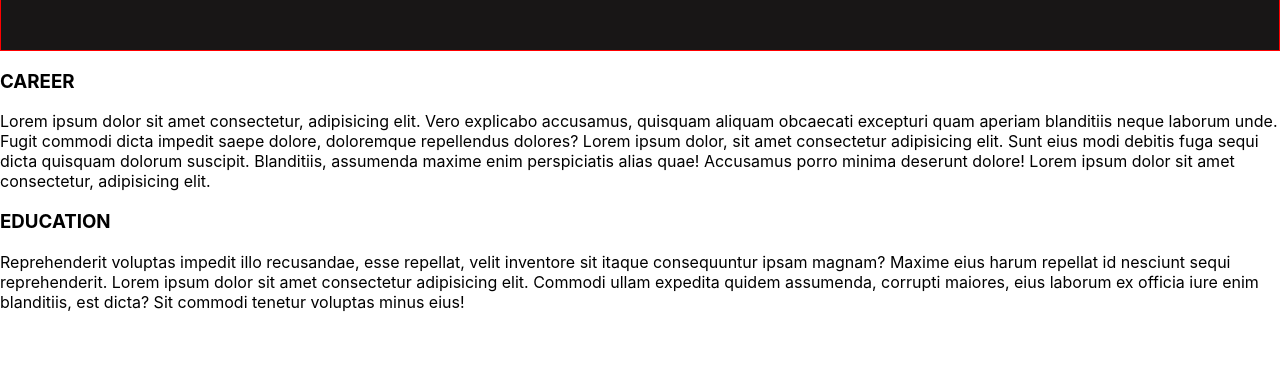
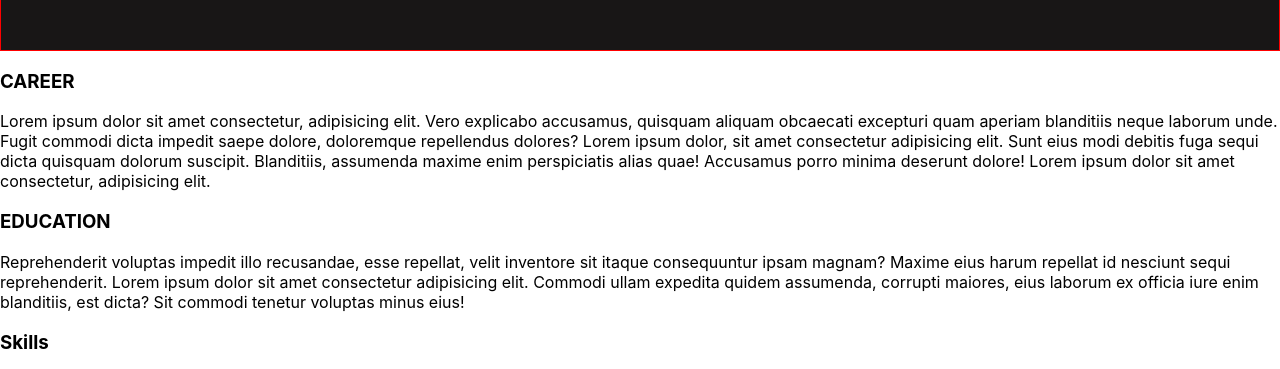
Before and after one commit to Muelji/myportfoliowebsite, a React (Create React App) app: page / in a window 1280 px wide. Shown: the part 1551-1920 px from the top of the page. Before the commit the page ends 1863 px from the top, so only its background shows below. Built offline with nearby package versions, Linux system fonts and the light colour scheme.

Commit message:
working on the career component

```diff
--- a/src/Components/Career.jsx
+++ b/src/Components/Career.jsx
@@ -4,7 +4,7 @@ import "./Career.css"
 function Career() {
   return (
    <div>
-
+      <div>
           <div>
             <h3 id="hcar">CAREER</h3>
               <div class="divcari"> Lorem ipsum dolor sit amet consectetur, adipisicing elit. Vero explicabo accusamus, quisquam aliquam obcaecati excepturi quam aperiam blanditiis neque laborum unde. Fugit commodi dicta impedit saepe dolore, doloremque repellendus dolores? Lorem ipsum dolor, sit amet consectetur adipisicing elit. Sunt eius modi debitis fuga sequi dicta quisquam dolorum suscipit. Blanditiis, assumenda maxime enim perspiciatis alias quae! Accusamus porro minima deserunt dolore! Lorem ipsum dolor sit amet consectetur, adipisicing elit.
@@ -15,11 +15,19 @@ function Career() {
             <div>
                <h3 id="hcar">EDUCATION</h3>
                <div class="divcari">
-               Reprehenderit voluptas impedit illo recusandae, esse repellat, velit inventore sit itaque consequuntur ipsam magnam? Maxime eius harum repellat id nesciunt sequi reprehenderit. Lorem ipsum dolor sit amet consectetur adipisicing elit. Commodi ullam expedita quidem assumenda, corrupti maiores, eius laborum ex officia iure enim blanditiis, est dicta? Sit commodi tenetur voluptas minus eius!
+                Reprehenderit voluptas impedit illo recusandae, esse repellat, velit inventore sit itaque consequuntur ipsam magnam? Maxime  eius harum repellat id nesciunt sequi reprehenderit. Lorem ipsum dolor sit amet consectetur adipisicing elit. Commodi ullam expedita quidem assumenda, corrupti maiores, eius laborum ex officia iure enim blanditiis, est dicta? Sit commodi tenetur voluptas minus eius!
                </div>
            </div>
 
+           <div>
+                <h3 id="hcar">Skills</h3>
+               <div class="divcari">
 
+               </div>
+
+           </div>
+
+     </div>
 
    </div>
   )
```
Lines whose indentation alone changed are shown as unchanged.
